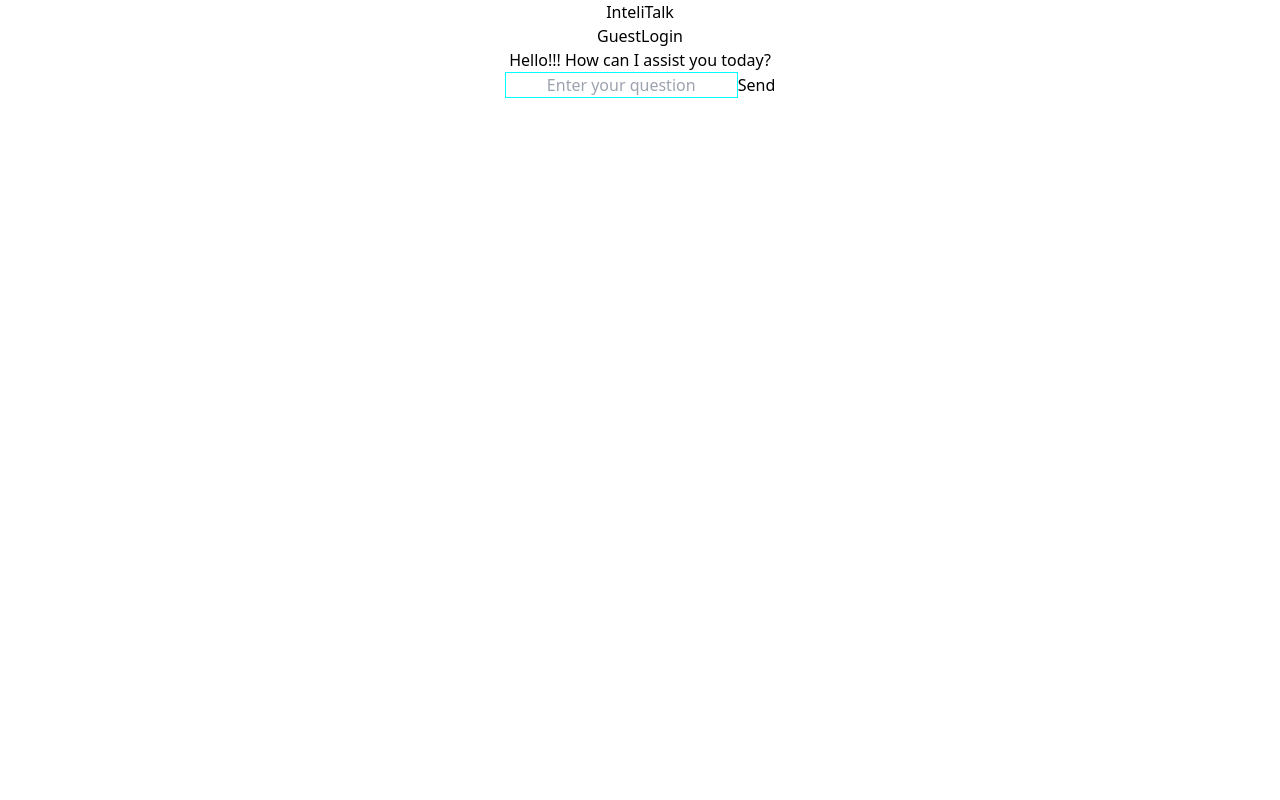
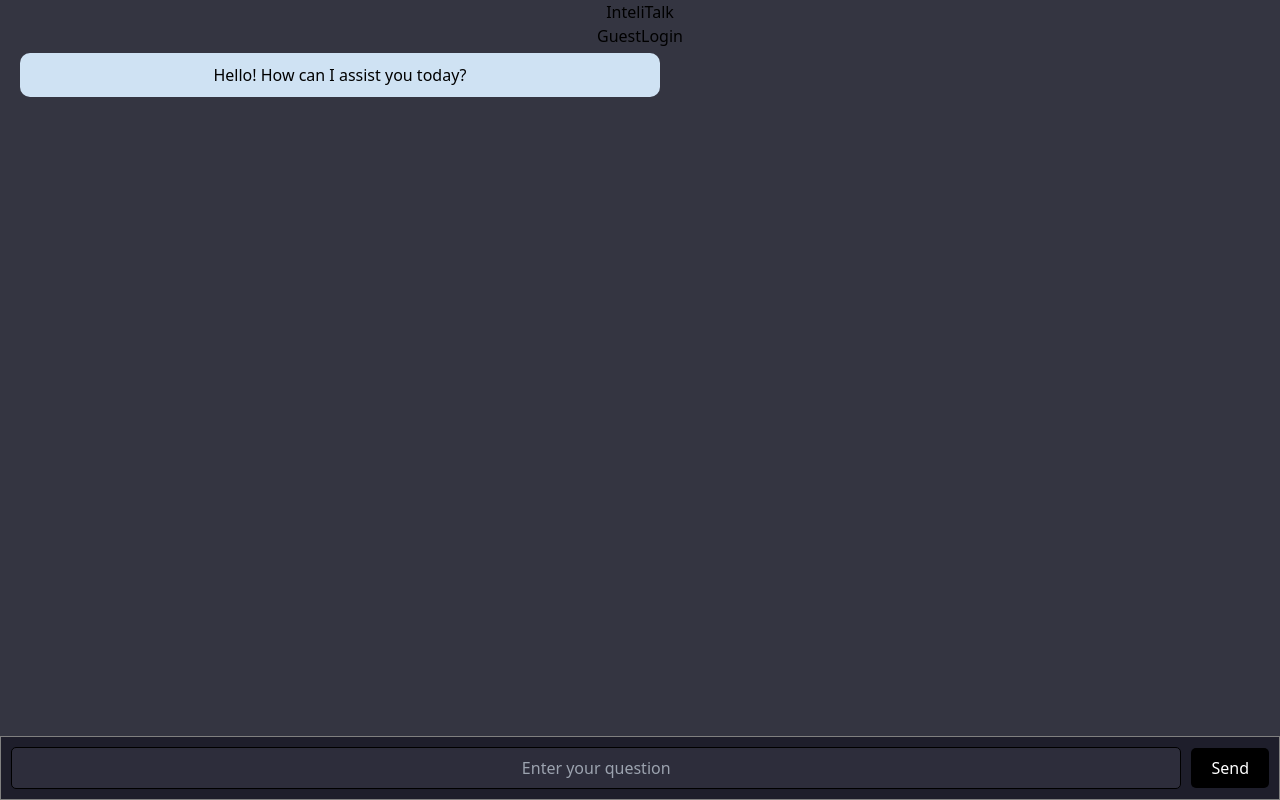
Before and after one commit to dev-saiful/InteliTalk, a React (Vite) app in the folder client/: page /chat in a window 1280 px wide. Built offline with nearby package versions, Linux system fonts and the light colour scheme; the HTML template or start-up script is replaced by a standard one; a web font is replaced by a local one.

Commit message:
worked on guest's UI

```diff
--- /dev/null
+++ b/client/src/Components/Chat.css
@@ -0,0 +1,71 @@
+/* Chat.css */
+* {
+    margin: 0;
+    padding: 0;
+    background-color: #343541;
+}
+
+/* User message style */
+.message.user {
+    background-color: #e2f0cb;
+    width: 50%;
+    margin: 5px 20px;
+    padding: 10px;
+    border-radius: 10px;
+    align-self: flex-end;
+}
+
+/* AI message style */
+.message.ai {
+    background-color: #cfe2f3;
+    margin: 5px 20px;
+    width: 50%;
+    padding: 10px;
+    border-radius: 10px;
+    align-self: flex-start;
+}
+
+/* Messages container style */
+.messages-container {
+    display: flex;
+    flex-direction: column;
+    overflow-y: auto;
+    max-height: calc(100vh - 150px);
+}
+
+/* Input container style */
+.input-container {
+    color: white;
+    display: flex;
+    justify-content: center;
+    align-items: center;
+    padding: 10px;
+    position: fixed;
+    bottom: 0;
+    width: 100%;
+    border: 1px solid gray;
+    background-color: #1e1e2b;
+}
+
+.input-container input {
+    flex: 1;
+    padding: 8px;
+    margin-right: 10px;
+    border: 1px solid black;
+    border-radius: 5px;
+    background-color: #2d2d3b;
+    color: white;
+}
+
+.input-container button {
+    padding: 8px 20px;
+    background-color: black;
+    color: white;
+    border: none;
+    border-radius: 5px;
+    cursor: pointer;
+}
+
+.input-container button:hover {
+    background-color: #1F2937;
+}
--- a/client/src/Components/Chat.jsx
+++ b/client/src/Components/Chat.jsx
@@ -1,5 +1,6 @@
 import React, { useState, useEffect } from "react";
 import axios from "axios";
+import './Chat.css'
 
 const API_URL = "http://localhost:5001/api/v1";
 
@@ -15,16 +16,14 @@ const Chat = () => {
         }
       });
 
-      console.log(response);
-
       if(response.status === 200){
-        console.log(response.data.ans.text)
-      }else{
+        const aiMessage = { text: response.data.ans.text, sender: "ai" };
+        setMessages(prevMessages => [...prevMessages, aiMessage]);
+      } else {
         console.log("Error fetching data:", error);
       }
     } catch (error) {
       console.error('Something went wrong !!!')
-      return { error: "Error fetching data" };
     }
   };
 
@@ -32,10 +31,7 @@ const Chat = () => {
     if (inputMessage.trim() !== "") {
       const userMessage = { text: inputMessage, sender: "user" };
       setMessages([...messages, userMessage]);
-      console.log(inputMessage);
-      // Fetch answer from the backend
-      const response = await fetchAnswerFromBackend(inputMessage);
-      console.log(response)
+      await fetchAnswerFromBackend(inputMessage);
       setInputMessage("");
     }
   };
@@ -43,10 +39,8 @@ const Chat = () => {
   useEffect(() => {
     // Simulating AI response after 1 second
     const timeoutId = setTimeout(() => {
-      setMessages((prevMessages) => [
-        ...prevMessages,
-        { text: "Hello!!! How can I assist you today?", sender: "ai" },
-      ]);
+      const aiMessage = { text: "Hello! How can I assist you today?", sender: "ai" };
+      setMessages(prevMessages => [...prevMessages, aiMessage]);
     }, 1000);
 
     // Cleanup function to clear the timeout on component unmount or dependency change
--- a/client/src/Components/Intro.css
+++ b/client/src/Components/Intro.css
@@ -6,6 +6,7 @@
   }
 
   .wel-note{
+    color: white;
     padding: 1rem;
     font-size: large;
   }
--- a/client/src/Components/Navbar.jsx
+++ b/client/src/Components/Navbar.jsx
@@ -3,18 +3,18 @@ import { Link } from "react-router-dom";
 
 const Navbar = () => {
   return (
-    <nav className="bg-gray-800 text-center">
-      <div className="mx-auto max-w-7xl px-2 sm:px-6 lg:px-8">
-        <div className="relative flex h-16 items-center justify-evenly">
-          <div className="title text-white">
+    <nav className="bg-black">
+      <div className="mx-auto max-w-7xl px-4 sm:px-6 lg:px-8 bg-black">
+        <div className="flex bg-black items-center justify-between h-16">
+          <div className="flex-shrink-0">
             <Link
-              className="text-2xl font-extrabold text-cyan-400 italic"
+              className="text-2xl bg-black font-extrabold text-cyan-400 italic"
               to="/"
             >
               InteliTalk
             </Link>
           </div>
-          <div className="links space-x-4">
+          <div className="flex bg-black space-x-4">
             <Link
               to="/chat"
               className="bg-gray-900 text-white rounded-md px-3 py-2 text-sm font-medium"
```
